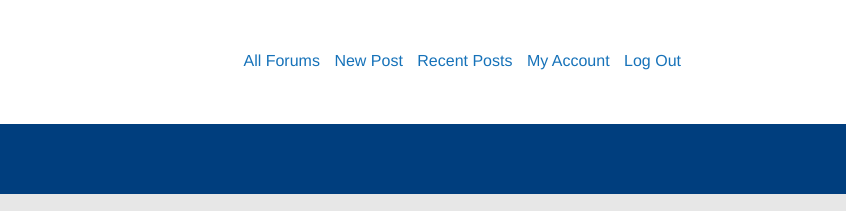
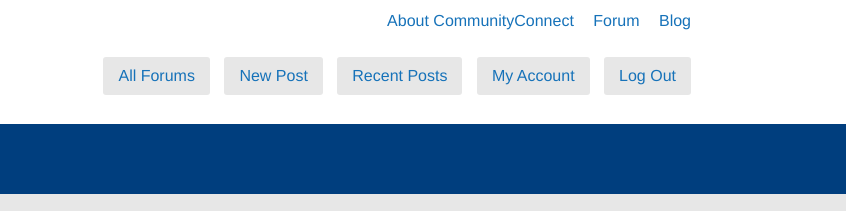
Before and after one commit to kevin-insight/communityconnect-labs, a plain HTML site: page index.html in a window 1280 px wide. Shown: the top 211 px of the page, 434-1280 px from the left. Drawn offline with Linux system fonts and the light colour scheme.

Commit message:
Change style on main nav, add top nav.

```diff
--- a/index.html
+++ b/index.html
@@ -9,13 +9,18 @@
     <div class="container">
       <header class="main-header">
         <a href="#"><img class="logo" src="img/communityconnect.jpg"></a>
-        <!--<ul>
+        <ul class="top-nav">
           <li>
-            <a href="#">CommunityConnect</a>
-            <a class="active" href="#">Support Forum</a>
+            <a href="#">About CommunityConnect</a>
           </li>
-        </ul>-->
-        <ul class="forum-nav">
+          <li>
+            <a class="active" href="#">Forum</a>
+          </li>
+          <li>
+            <a href="#">Blog</a>
+          </li>
+        </ul>
+        <ul class="main-nav">
           <li>
             <a href="#">All Forums</a>
           </li>
--- a/main.css
+++ b/main.css
@@ -1,3 +1,7 @@
+/*
+ * Global
+ */
+
 body {
   font-family: helvetica, sans-serif;
   font-weight: 300;
@@ -6,6 +10,11 @@ body {
   width: 970px;
   margin: 0 auto;
 }
+
+/*
+ * Typography
+ */
+
 a {
   text-decoration: none;
   color: #1672B9;
@@ -16,6 +25,11 @@ a:hover {
 a:visited {
   color: #1672B9;
 }
+
+/*
+ * Header
+ */
+
 .main-header {
   padding-top: 12px;
   padding-bottom: 12px;
@@ -24,20 +38,37 @@ a:visited {
   width: 275px;
   height: auto;
 }
-.main-header .forum-nav,
-footer .footer-nav {
+.main-header .main-nav,
+.main-header .top-nav {
   list-style: none;
   padding: 0;
   float: right;
 }
-.main-header .forum-nav {
-  margin-top: 40px;
+.main-header .main-nav {
+  margin-top: -55px;
 }
-.main-header ul li,
-footer ul li {
+.main-header .main-nav li {
   display: inline-block;
-  margin-right: 10px;
+  margin-left: 10px;
+  background-color: #E7E7E7;
+  padding-left: 15px;
+  padding-right: 15px;
+  padding-top: 10px;
+  padding-bottom: 10px;
+  border-radius: 3px;
 }
+.main-header .top-nav {
+  margin-top: 0px;
+}
+.main-header .top-nav li {
+  display: inline-block;
+  margin-left: 15px;
+}
+
+/*
+ * Sub header
+ */
+
 .sub-header-wrapper {
   background-color: #003e7e;
   padding-top: 1px;
@@ -47,6 +78,11 @@ footer ul li {
   color: white;
   font-weight: 300;
 }
+
+/*
+ * Main forum area
+ */
+
 .main-wrapper {
   background-color: #E7E7E7;
   padding: 20px;
@@ -56,9 +92,23 @@ footer ul li {
   height: 400px;
   border-radius: 5px;
 }
+
+/*
+ * Footer
+ */
+
 footer {
   border-top: 2px solid #003e7e;
 }
 footer .copyright {
   float: left;
 }
+footer .footer-nav {
+  list-style: none;
+  padding: 0;
+  float: right;
+}
+footer .footer-nav li {
+  display: inline-block;
+  margin-right: 10px;
+}
```
